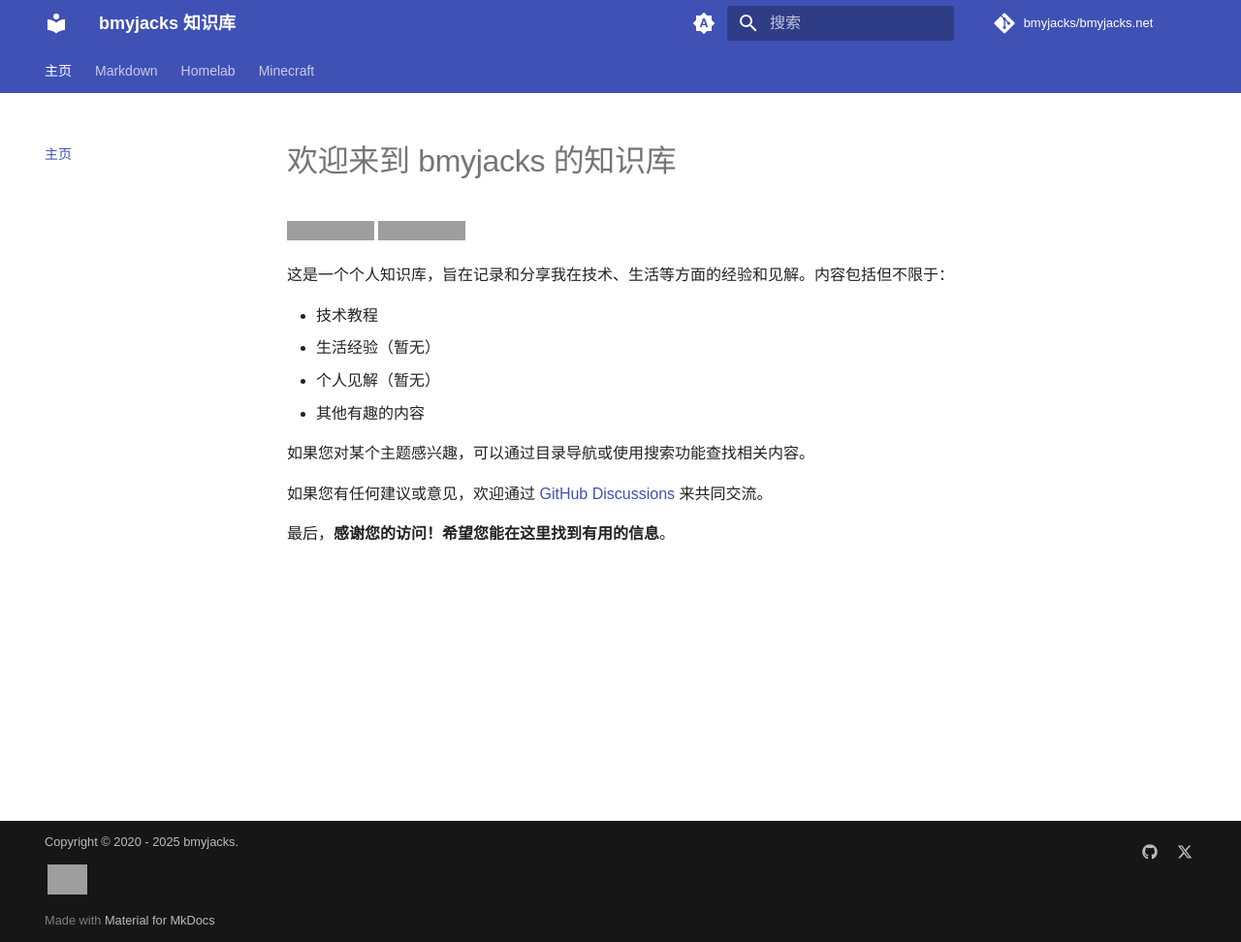
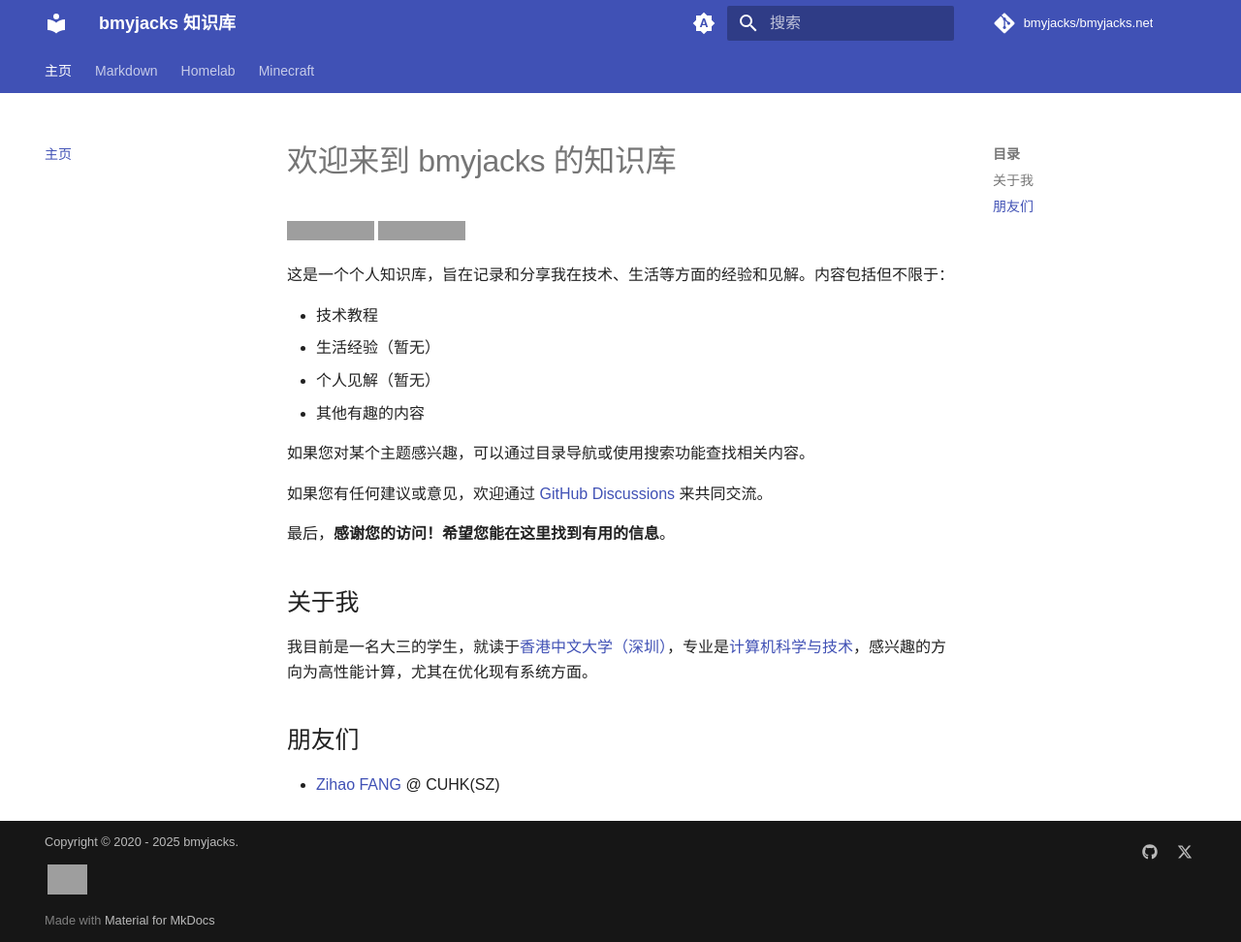
Before and after one commit to bmyjacks/bmyjacks.net, an MkDocs documentation site: the page built from docs/index.md, in a window 1280 px wide and 972 px high. Shown: the whole window at 97% size. Built offline with MkDocs 1.6.1 and Material for MkDocs 9.7.7, drawn with Linux system fonts in a browser that asks for light colours; comment, search, counter and statistics services are not loaded; a style sheet for code colours, icons or effects is not loaded; grey boxes are pictures that could not be loaded.

```diff
--- a/docs/index.md
+++ b/docs/index.md
@@ -15,3 +20,11 @@
 如果您有任何建议或意见，欢迎通过 [GitHub Discussions](https://github.com/bmyjacks/bmyjacks.net/discussions) 来共同交流。
 
 最后，**感谢您的访问！希望您能在这里找到有用的信息**。
+
+## 关于我
+
+我目前是一名大三的学生，就读于[香港中文大学（深圳）](https://www.cuhk.edu.cn/zh-hans)，专业是[计算机科学与技术](https://sds.cuhk.edu.cn/page/363)，感兴趣的方向为高性能计算，尤其在优化现有系统方面。
+
+## 朋友们
+
+- [Zihao FANG](https://fzhwenzhou.github.io/) @ CUHK(SZ)
```
Also changed, not shown: other parts of docs/index.md (+5 -0 lines).
